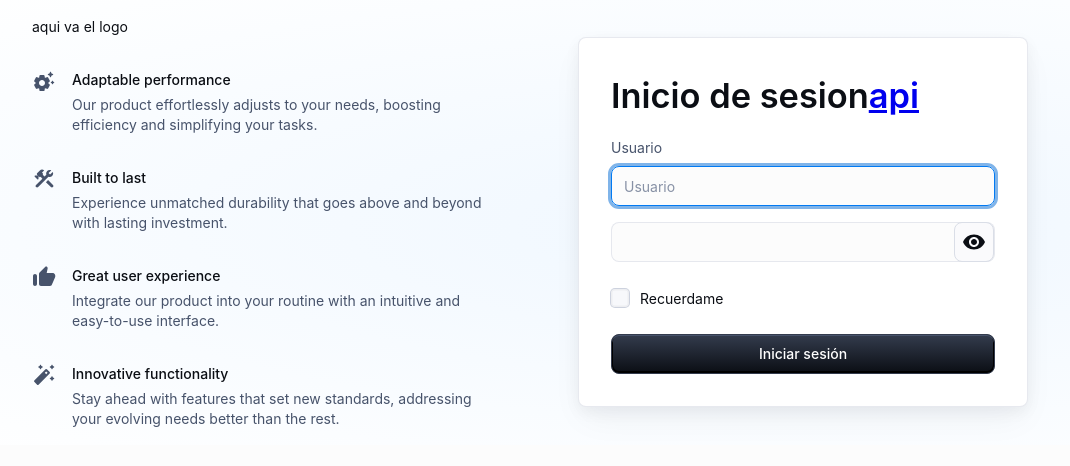
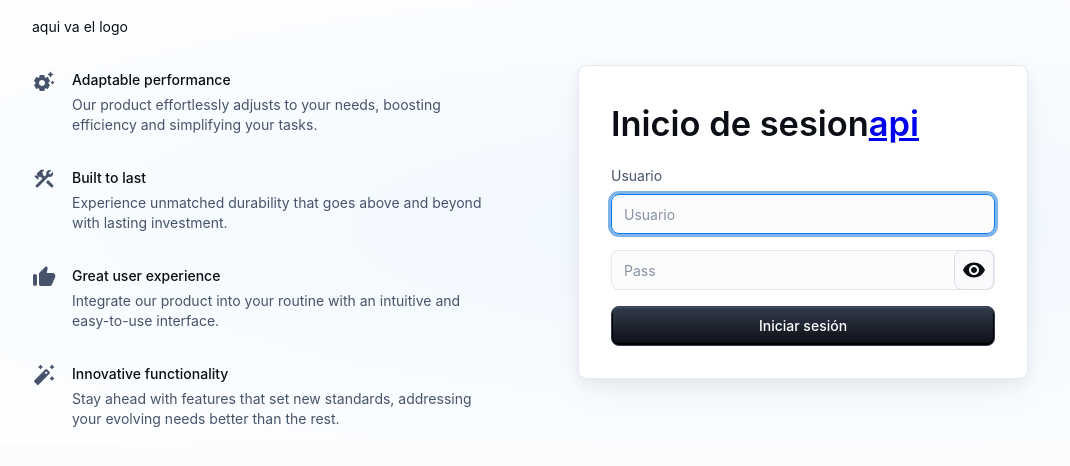
Before and after one commit to danieltrejoespino/danalytics, a React (Vite) app: page /login in a window 1280 px wide. Shown: the top 466 px of the page, without its empty margins (110-1180 px from the left). Built offline with nearby package versions, Linux system fonts and the light colour scheme.

Commit message:
add alerts

```diff
--- a/package.json
+++ b/package.json
@@ -18,6 +18,7 @@
     "axios": "^1.7.7",
     "dayjs": "^1.11.13",
     "js-cookie": "^3.0.5",
+    "notistack": "^3.0.1",
     "react": "^18.3.1",
     "react-csv": "^2.2.2",
     "react-data-table-component": "^7.6.2",
--- a/src/contexts/AppProviders.jsx
+++ b/src/contexts/AppProviders.jsx
@@ -1,9 +1,11 @@
 import CssBaseline from '@mui/material/CssBaseline';
 import { ThemeProvider } from '@mui/material/styles';
 import { AuthProvider } from "./AuthContext";
+import { SnackbarProvider, enqueueSnackbar } from 'notistack'
 
 const AppProviders = ({ theme, children }) => (
   <AuthProvider>
+  <SnackbarProvider maxSnack={6} />
     <ThemeProvider theme={theme}>
       <CssBaseline enableColorScheme />
       {children}
--- a/src/pages/Chat/MessageRender.jsx
+++ b/src/pages/Chat/MessageRender.jsx
@@ -1,12 +1,21 @@
 import { Box, Typography, TextField, Button, IconButton, Paper, styled, Card, CardMedia, Fab, Menu, MenuItem } from '@mui/material';
 import ContentCopyRoundedIcon from '@mui/icons-material/ContentCopyRounded';
 import Avatar from '@mui/material/Avatar';
+import { enqueueSnackbar } from 'notistack'
 
 const MessageRender = ({ text }) => {
 
   const handleCopy = () => {
     navigator.clipboard.writeText(text.MSG).then(() => {
       // alert('Texto copiado al portapapeles!');
+      const message = 'Texto copiado'
+      enqueueSnackbar(message, { variant: 'info', anchorOrigin : {
+        vertical: 'top',
+        horizontal: 'right',
+       }
+      }
+      )
+
     }).catch(err => {
       console.error('Error al copiar texto: ', err);
     });
--- a/src/pages/Signup/FormSign.jsx
+++ b/src/pages/Signup/FormSign.jsx
@@ -1,4 +1,4 @@
-import { useContext , useState } from 'react';
+import { useContext, useState } from 'react';
 import { useNavigate } from 'react-router-dom';
 import { AuthContext } from "../../contexts/AuthContext";
 import axios from 'axios';
@@ -19,6 +19,7 @@ import OutlinedInput from '@mui/material/OutlinedInput';
 import IconButton from '@mui/material/IconButton';
 import Visibility from '@mui/icons-material/Visibility';
 import VisibilityOff from '@mui/icons-material/VisibilityOff';
+import { enqueueSnackbar } from 'notistack'
 
 
 const Card = styled(MuiCard)(({ theme }) => ({
@@ -42,10 +43,10 @@ const Card = styled(MuiCard)(({ theme }) => ({
 
 
 export default function FormSign() {
-  const { login} = useContext(AuthContext);
+  const { login, userName } = useContext(AuthContext);
   const navigate = useNavigate()
   const [dataLogin, setDataLogin] = useState({
-    loginUser: "",
+    loginUser: userName || '',
     loginPass: ""
   });
 
@@ -62,27 +63,42 @@ export default function FormSign() {
     e.preventDefault()
     const URL = import.meta.env.VITE_API_URL;
 
-    const ENDPOINT = URL+'auth/login'
+    const ENDPOINT = URL + 'auth/login'
 
     let data = {
-      username : dataLogin.loginUser,
-      password : dataLogin.loginPass
+      username: dataLogin.loginUser,
+      password: dataLogin.loginPass
     }
     try {
-      const response = await axios.post(ENDPOINT,data)
+      const response = await axios.post(ENDPOINT, data)
 
       if (response.status == 200) {
-        login(response.data.token,response.data.idUser,response.data.nameUser)
+        const message = 'Login exitoso'
+        enqueueSnackbar(message, {
+          variant: 'success', anchorOrigin: {
+            vertical: 'top',
+            horizontal: 'right',
+          }
+        }
+        )
+        login(response.data.token, response.data.idUser, response.data.nameUser)
         navigate('/')
       }
 
     } catch (error) {
       if (error.status != 200) {
-        alert('Credenciales incorrectas')
+        const message = 'Credenciales incorrectas'
+        enqueueSnackbar(message, {
+          variant: 'warning', anchorOrigin: {
+            vertical: 'top',
+            horizontal: 'right',
           }
-      console.log(error);
-      console.log('---',error.status);
-      console.log('---',error.response.data.message);
+        }
+        )
+      }
+      // console.log(error);
+      // console.log('---', error.status);
+      // console.log('---', error.response.data.message);
     }
 
 
@@ -126,21 +142,13 @@ export default function FormSign() {
           />
         </FormControl>
         <FormControl>
-            {/* <Box sx={{ display: 'flex', justifyContent: 'space-between' }}>
-              <FormLabel htmlFor="http://localhost:5173/login">Contraseña</FormLabel>
-              <Link
-                component="button"
-                variant="body2"
-                sx={{ alignSelf: 'baseline' }}
-              >
-                Olvidaste tu contraseña?
-              </Link>
-            </Box> */}
           <OutlinedInput
             id="outlined-adornment-password"
             value={dataLogin.loginPass}
             onChange={handleCredentials}
             name="loginPass"
+            placeholder="Pass"
+            required
             type={showPassword ? 'text' : 'password'}
             endAdornment={
               <InputAdornment position="end">
@@ -158,13 +166,6 @@ export default function FormSign() {
 
         </FormControl>
 
-
-
-          <FormControlLabel
-            control={<Checkbox value="remember" color="primary" />}
-            label="Recuerdame"
-          />
-          {/* <ForgotPassword open={open} handleClose={handleClose} /> */}
         <Button type="submit" fullWidth variant="contained"
         //  onClick={validateInputs}
         >
--- a/src/pages/utilities/Utilities.jsx
+++ b/src/pages/utilities/Utilities.jsx
@@ -6,7 +6,7 @@ import Paper from '@mui/material/Paper';
 import Grid from '@mui/material/Unstable_Grid2';
 import { Typography, Box, TextField, InputAdornment, IconButton } from '@mui/material';
 import ContentCopyRoundedIcon from '@mui/icons-material/ContentCopyRounded';
-
+import { enqueueSnackbar } from 'notistack'
 const Item = styled(Paper)(({ theme }) => ({
   backgroundColor: '#F5F6FA',
   ...theme.typography.body2,
@@ -67,7 +67,13 @@ export default function Utilities() {
   const handleCopy = (text) => {
     navigator.clipboard.writeText(text)
       .then(() => {
-        console.log("Texto copiado:", text);
+        const message = 'Texto copiado'
+        enqueueSnackbar(message, { variant: 'info', anchorOrigin : {
+          vertical: 'top',
+          horizontal: 'right',
+         }
+        }
+        )
         // Puedes agregar una notificación aquí si deseas
       })
       .catch(err => {
```
Also changed, not shown: 1 other file (tests, documents, lock files or other folders). Lines whose indentation alone changed are shown as unchanged.
